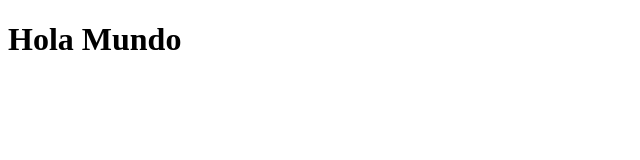
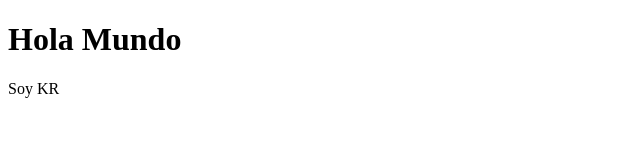
Before and after one commit to Jhuset2003/Demo-Git, a plain HTML site: page index.html in a window 1280 px wide. Shown: the full height of the page, 0-640 px from the left. Drawn offline with Linux system fonts and the light colour scheme.

Commit message:
index.html

```diff
--- a/index.html
+++ b/index.html
@@ -8,5 +8,6 @@
 </head>
 <body>
   <h1>Hola Mundo</h1>
+  <p>Soy KR</p>
 </body>
 </html>
```
